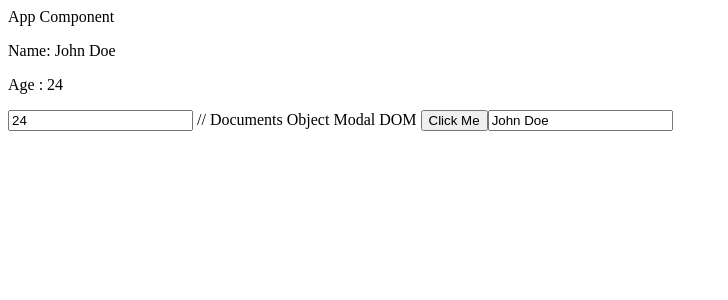
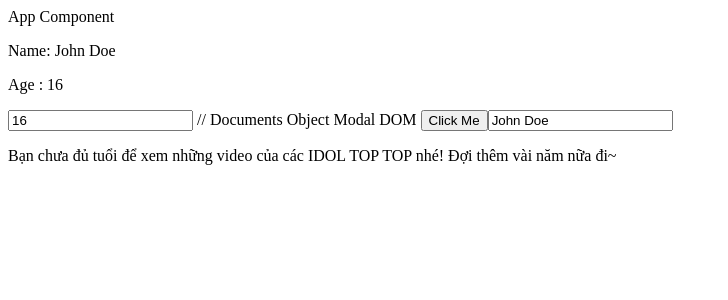
Before and after one commit to haupham03121997/Angular-100-days, an Angular app: page / in a window 1280 px wide. Shown: the top 300 px of the page, without its empty margins (0-728 px from the left). Built offline with nearby package versions, Linux system fonts and the light colour scheme.

Commit message:
day 4 : directive-ngIf

```diff
--- a/src/app/app.component.html
+++ b/src/app/app.component.html
@@ -12,3 +12,13 @@ App Component
 <button  type="button" (click)="handleClickMe($event)">Click Me</button>
 
 <input type="text"  [ngModel] ="name" (ngModelChange)="name = $event"  />
+
+<ng-template [ngIf]="user.age >= 18" [ngIfElse]="seenIdol">
+  <p *ngIf="user.age >= 18; else seenIdol">Bạn có thể xem danh sách IDOL TOP TOP</p>
+</ng-template>
+
+<ng-template #seenIdol>
+  <p >
+    Bạn chưa đủ tuổi để xem những video của các IDOL TOP TOP nhé! Đợi thêm vài năm nữa đi~
+  </p>
+</ng-template>
--- a/src/app/app.component.ts
+++ b/src/app/app.component.ts
@@ -10,7 +10,7 @@ export class AppComponent {
   name ="John Doe";
   user = {
     name : 'Hau Pham',
-    age:24
+    age:16
   }
   inputType = "text"
   handleClickMe= (event: any )=>{
```
